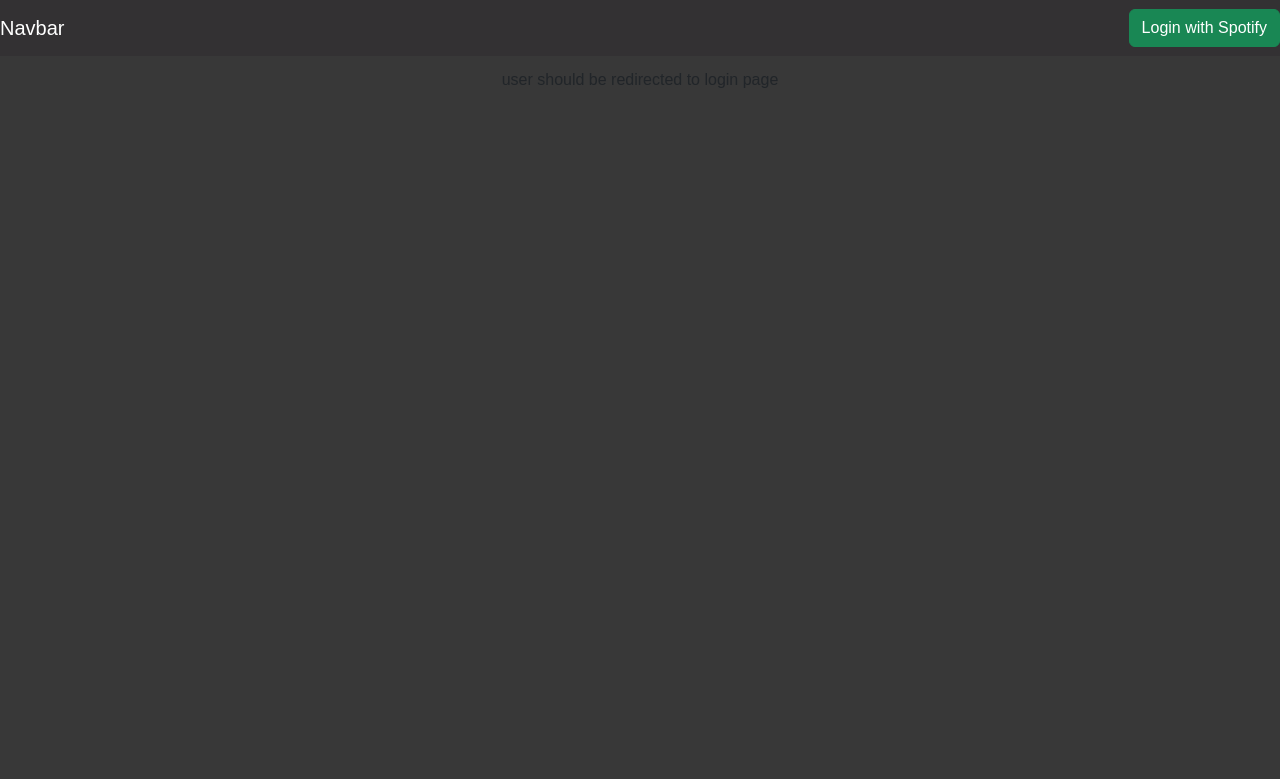
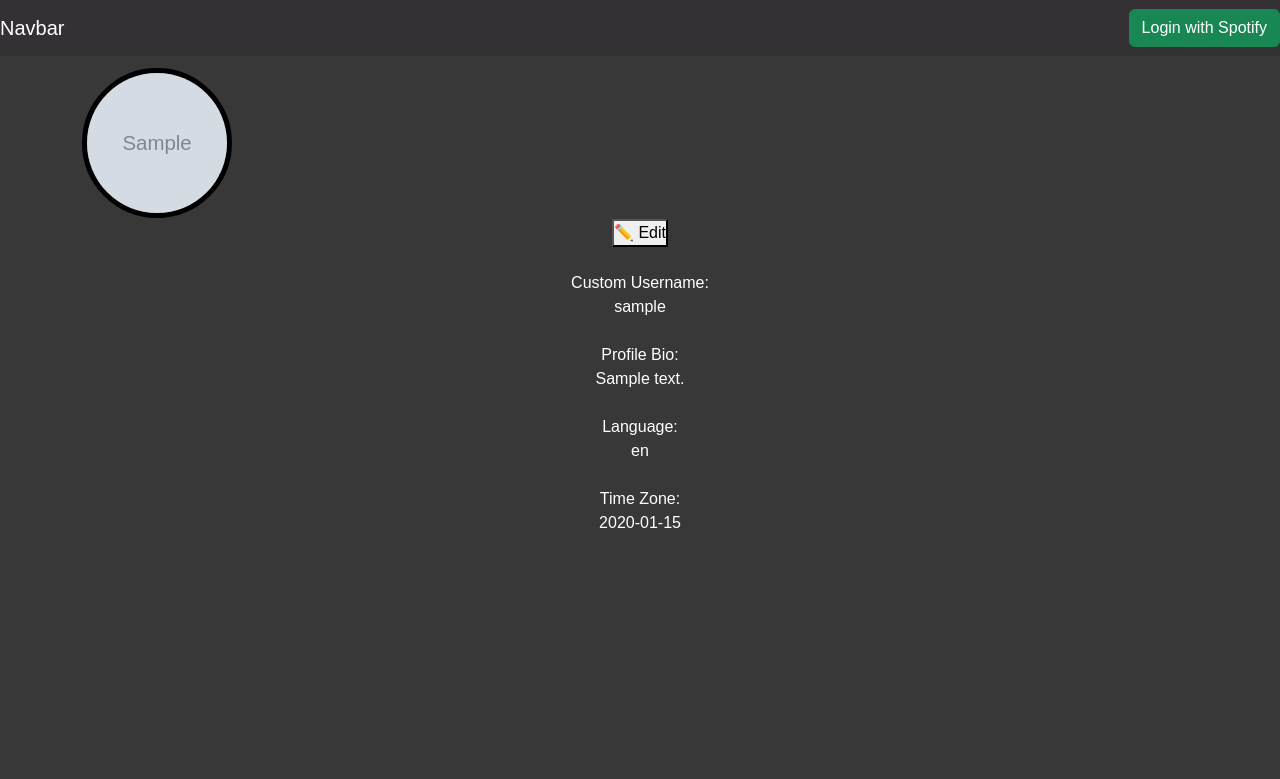
Before and after one commit to Kvezerelinika/Spotify-Stats-demo, a FastAPI app: template app/templates/profile.html in a window 1280 px wide. Shown: the top 779 px of the page. Run offline with FastAPI, Linux system fonts and the light colour scheme; the template is opened without the code that fills it: most values are stand-ins (such as "Sample title", 1, 10 or a date in 2020); grey boxes marked "Sample" are stand-in pictures.

Commit message:
working on the profile page

```diff
--- a/app/static/CSS/style.css
+++ b/app/static/CSS/style.css
@@ -446,3 +446,22 @@ button#more-btn:hover {
     visibility: hidden;
     opacity: 0;
 }
+
+
+.profile-page-container {
+    display: flex;
+    flex-direction: column;
+    align-items: flex-start; /* Corrected from 'left' */
+    text-align: left;
+    margin-bottom: 1px;
+}
+
+.profile-page-container img {
+    margin-bottom: 0px;
+    width: 150px;
+    height: 150px;
+    object-fit: cover;
+    object-position: top;
+    border-radius: 50%;
+    border: 5px solid rgb(0, 0, 0);
+}
--- a/app/templates/profile.html
+++ b/app/templates/profile.html
@@ -5,62 +5,74 @@
 {% endblock %}
 
 {% block main %}
-    {% if user_id %}
-        <div class="container mx-auto p-6 max-w-3xl">
-            <h1 class="text-3xl font-bold mb-6">Welcome, {{ user_name }}</h1>
 
-            <div class="bg-dark dark:bg-gray-800 p-4 rounded-2xl shadow mb-6">
-                <form method="POST" action="/update_settings">
-                    <div class="flex justify-between mt-6">
-                        <button type="submit" class="bg-green-600 hover:bg-green-700 text-dark px-4 py-2 rounded">Save Settings</button>
-                        <a href="/disconnect" class="text-red-600 hover:underline">Disconnect Spotify</a>
-                    </div>
-                </form>
-            </div>
+    <div class="profile-page-container">
+        <img src="{{ user_image }}" alt="Profile Image" class="profile-img">
+    </div>
 
-            <!-- Social Features -->
-            <div class="bg-dark dark:bg-gray-800 p-4 rounded-2xl shadow mb-6">
-                <h2 class="text-xl font-semibold mb-4">🤝 Social Features</h2>
 
-                <div class="mb-4">
-                    <label class="block font-medium text-white">Custom Username:</label>
-                    <p class="text-white"></p>
-                </div>
+    <form method="POST" action="/update_settings" id="settings-form">
+    <!-- Edit Button -->
+    <div class="flex justify-end mb-4">
+        <button type="button" onclick="toggleEdit()" class="text-blue-400 hover:text-blue-600">
+            ✏️ Edit
+        </button>
+    </div>
 
-                <div class="mb-4">
-                    <label class="block font-medium text-white">Profile Bio:</label>
-                    <p class="text-white"></p>
-                </div>
+    <!-- Custom Username -->
+    <div class="mb-4">
+        <label class="block font-medium text-white">Custom Username:</label>
+        <p id="custom_username_display" class="text-white">{{ custom_username or 'Not set' }}</p>
+        <input type="text" name="custom_username" value="{{ custom_username or '' }}"
+               class="w-full p-2 rounded bg-gray-700 text-white hidden editable" />
+    </div>
 
-                <div class="mb-4">
-                    <label class="block font-medium text-white">Friends / Followers:</label>
-                    <p class="text-white"> following</p>
-                </div>
+    <!-- Profile Bio -->
+    <div class="mb-4">
+        <label class="block font-medium text-white">Profile Bio:</label>
+        <p id="bio_display" class="text-white">{{ bio or 'Not set' }}</p>
+        <textarea name="bio" class="w-full p-2 rounded bg-gray-700 text-white hidden editable">{{ bio or '' }}</textarea>
+    </div>
 
-                <div class="mb-4">
-                    <label class="block font-medium text-white">Language</label>
-                    <p class="text-white"></p>
-                </div>
+    <!-- Language -->
+    <div class="mb-4">
+        <label class="block font-medium text-white">Language:</label>
+        <p id="language_display" class="text-white">{{ language or 'Not set' }}</p>
+        <input name="language" value="{{ language or '' }}"
+               class="w-full p-2 rounded bg-gray-700 text-white hidden editable" />
+    </div>
 
-                <div class="mb-4">
-                    <label class="block font-medium text-white">Time Zone</label>
-                    <p class="text-white"></p>
-                </div>
-            </div>
+    <!-- Time Zone -->
+    <div class="mb-4">
+        <label class="block font-medium text-white">Time Zone:</label>
+        <p id="timezone_display" class="text-white">{{ timezone or 'Not set' }}</p>
+        <input name="timezone" value="{{ timezone or '' }}"
+               class="w-full p-2 rounded bg-gray-700 text-white hidden editable" />
+    </div>
 
-            <!-- Last Synced Info -->
-            <div class="bg-dark dark:bg-gray-800 p-4 rounded-2xl shadow">
-                <h2 class="text-xl font-semibold mb-4">🔄 Last Synced</h2>
-                <p class="text-white">
-                    Last synced:
-                </p>
-                <a href="/sync" class="inline-block mt-3 bg-blue-600 hover:bg-blue-700 text-white px-4 py-2 rounded">Refresh My Stats</a>
-            </div>
+    <!-- Save & Cancel Buttons -->
+    <div class="flex justify-between mt-6 hidden editable" id="action-buttons">
+        <div>
+            <button type="submit" class="bg-green-600 hover:bg-green-700 text-dark px-4 py-2 rounded mr-2">Save Settings</button>
+            <button type="button" onclick="cancelEdit()" class="bg-gray-500 hover:bg-gray-600 text-white px-4 py-2 rounded">Cancel</button>
         </div>
-    {% else %}
+        <a href="/disconnect" class="text-red-600 hover:underline self-center">Disconnect Spotify</a>
+    </div>
+</form>
+<script>
+    function toggleEdit() {
+        document.querySelectorAll('.editable').forEach(el => el.classList.remove('hidden'));
+        document.querySelectorAll('#settings-form p').forEach(el => el.classList.add('hidden'));
+    }
 
-            user should be redirected to login page
+    function cancelEdit() {
+        document.querySelectorAll('.editable').forEach(el => el.classList.add('hidden'));
+        document.querySelectorAll('#settings-form p').forEach(el => el.classList.remove('hidden'));
 
-        {% endif %}
+        // Optionally, reset values (if they were changed) — refreshes the page
+        // location.reload();
+    }
+</script>
+
 
 {% endblock %}
```
